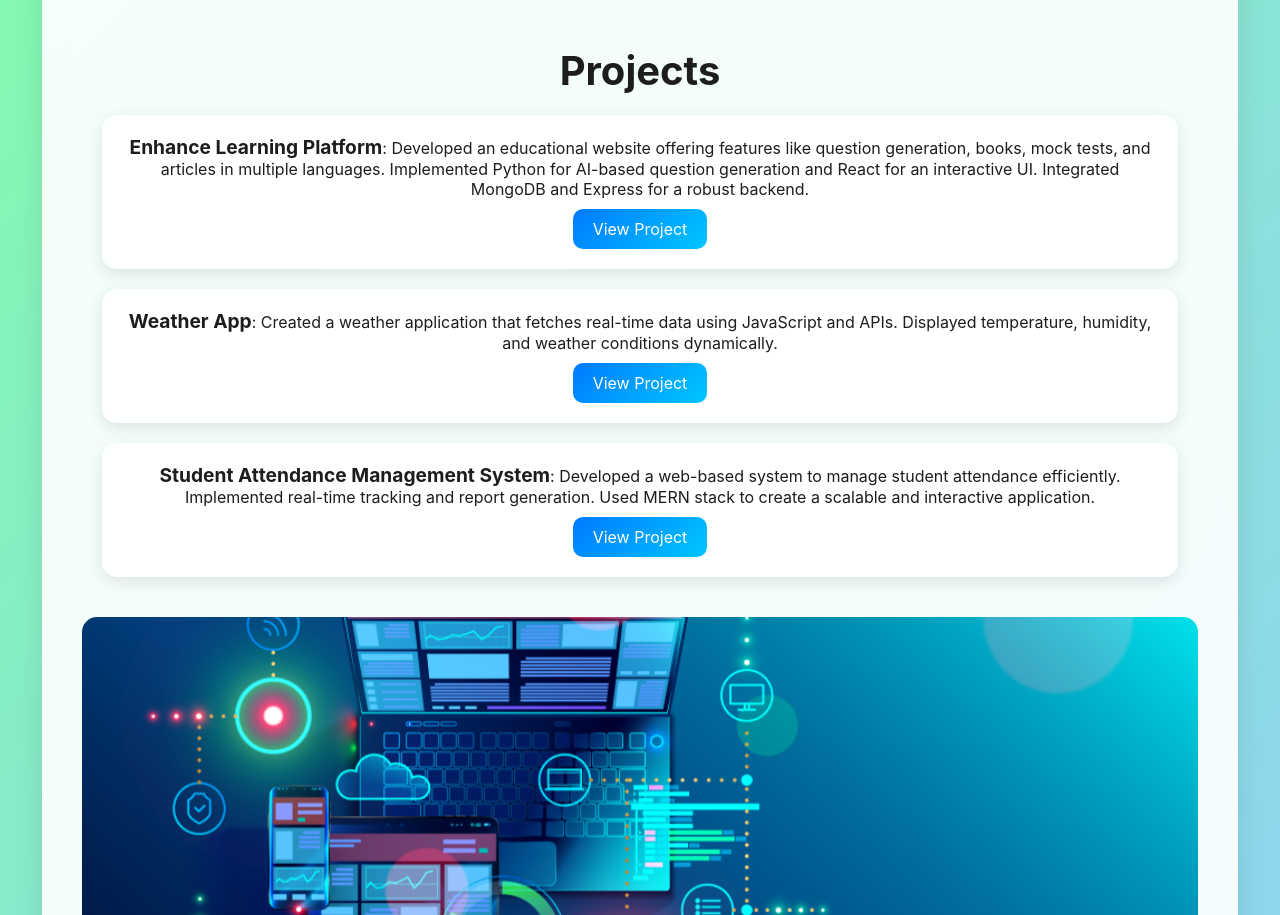
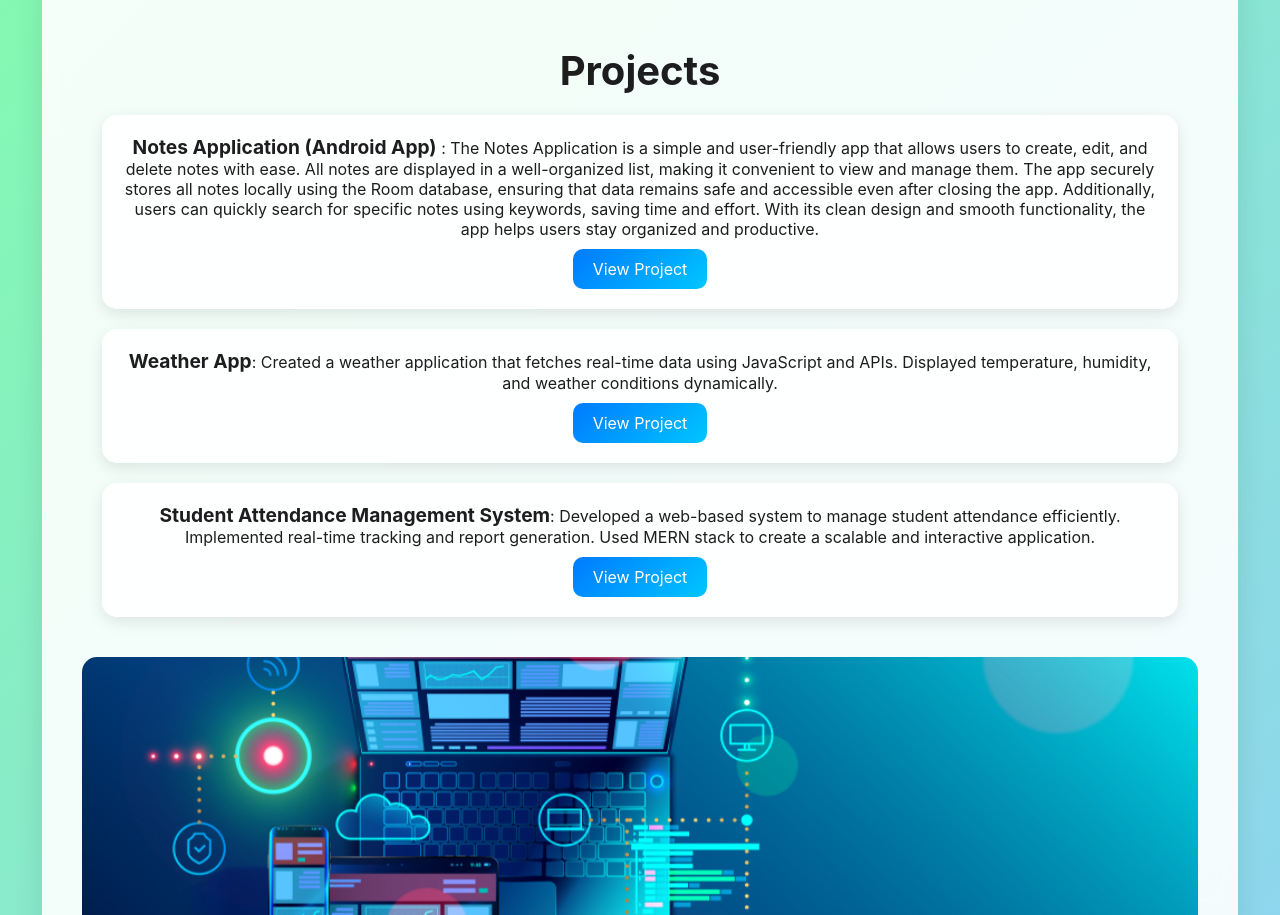
Before and after one commit to amitgond1/resume, a plain HTML site: page index.html in a window 1280 px wide. Shown: the part 1980-2895 px from the top of the page. Drawn offline with Linux system fonts and the light colour scheme.

Commit message:
Update index.html

```diff
--- a/index.html
+++ b/index.html
@@ -510,7 +510,7 @@
                 <h2>Projects</h2>
                 <ul>
                     <li>
-                        <strong>Enhance Learning Platform</strong>: Developed an educational website offering features like question generation, books, mock tests, and articles in multiple languages. Implemented Python for AI-based question generation and React for an interactive UI. Integrated MongoDB and Express for a robust backend.
+                        <strong> Notes Application (Android App) </strong>: The Notes Application is a simple and user-friendly app that allows users to create, edit, and delete notes with ease. All notes are displayed in a well-organized list, making it convenient to view and manage them. The app securely stores all notes locally using the Room database, ensuring that data remains safe and accessible even after closing the app. Additionally, users can quickly search for specific notes using keywords, saving time and effort. With its clean design and smooth functionality, the app helps users stay organized and productive.
                         <br>
                         <a href="https://github.com/amitgond1/enhance-learning-platform/" target="_blank">View Project</a>
                     </li>
```
